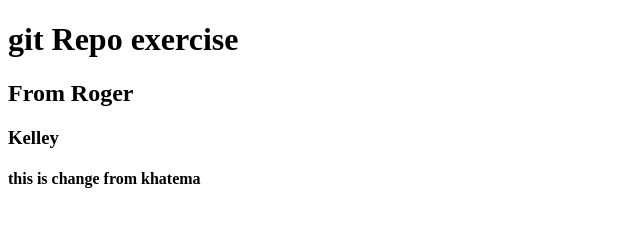
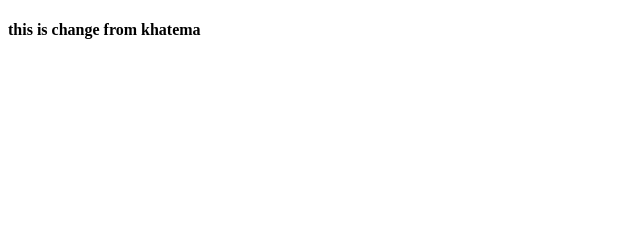
Before and after one commit to write2Asad/FYE011, a plain HTML site: page index.html in a window 1280 px wide. Shown: the whole page, without its empty margins (0-640 px from the left). Drawn offline with Linux system fonts and the light colour scheme.

Commit message:
this is khateema changes

```diff
--- a/index.html
+++ b/index.html
@@ -4,9 +4,7 @@
 
     </head>
     <body>
-        <h1> git Repo exercise</h1>
-        <h2>From Roger</h2>
-        <h3>Kelley</h3>
+
 
         <h4>this is change from khatema</h4>
 
```
